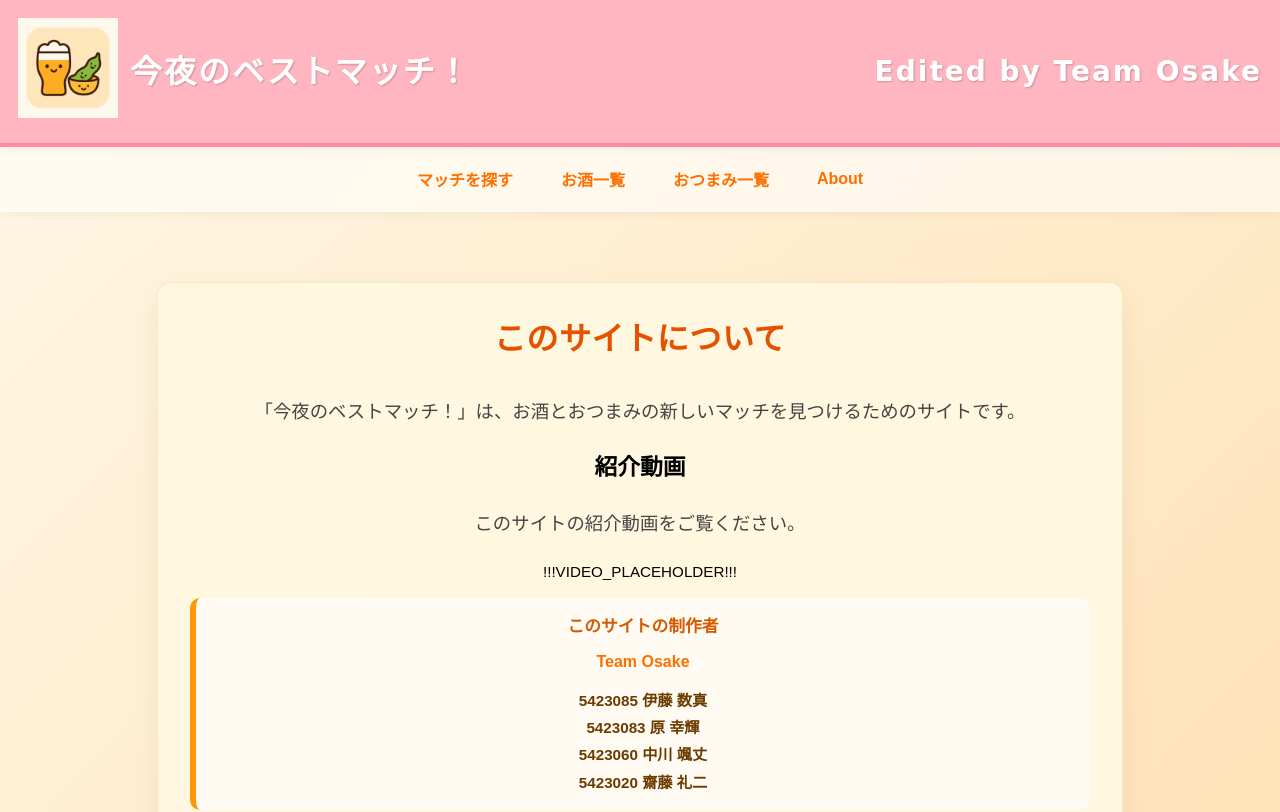
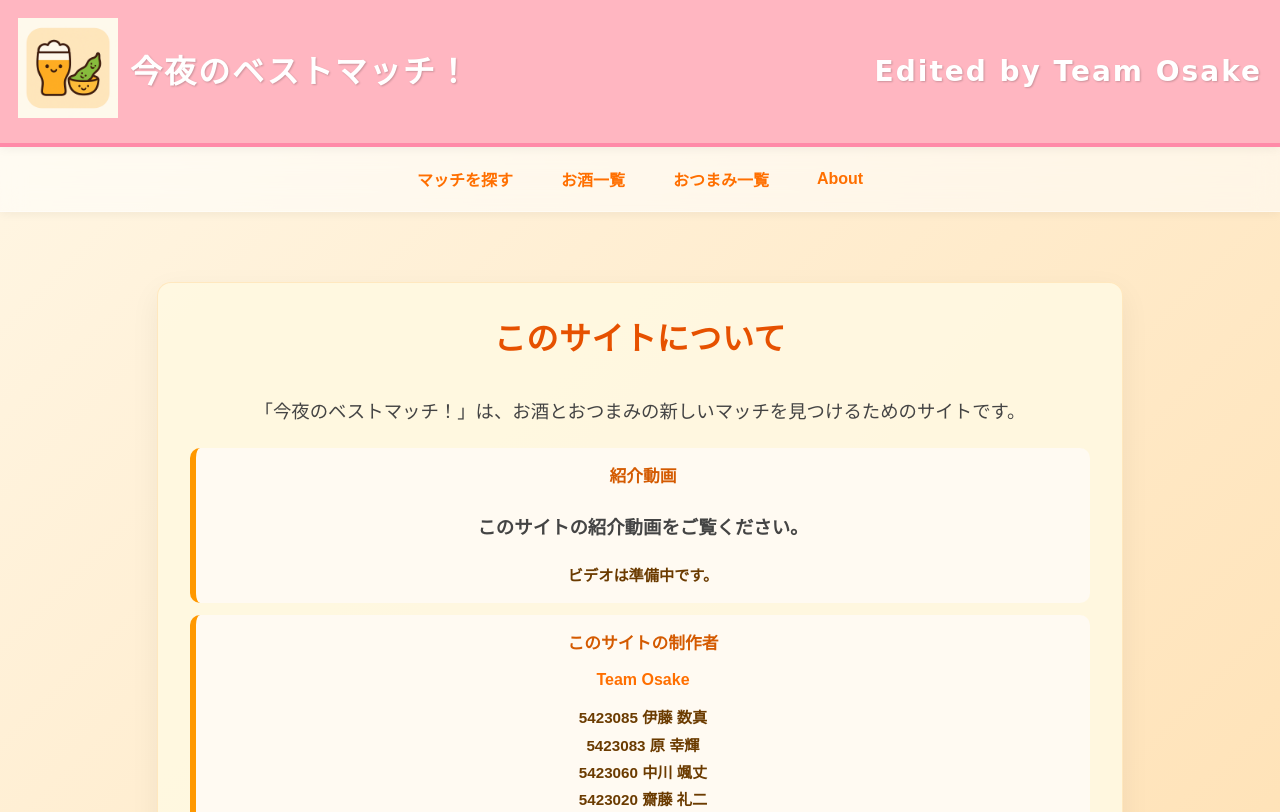
Before and after one commit to sreij/todays_best_match, a React (Vite) app: page /about in a window 1280 px wide. Shown: the top 812 px of the page. Built offline with nearby package versions, Linux system fonts and the light colour scheme; a web font is replaced by a local one.

Commit message:
Aboutページに、スタイル調整と企画書へのリンクを付与

```diff
--- a/public/style.css
+++ b/public/style.css
@@ -90,6 +90,23 @@ section.about p {
   font-size: 1.15rem;
   color: #444;
   margin-bottom: 18px;
+}
+
+section.about .intro-movie {
+  display: block;
+  margin-top: 20px;
+  padding: 14px 18px;
+  background: #fffaf2;
+  border-left: 6px solid #ff9800;
+  border-radius: 10px;
+  font-weight: 600;
+  color: #6b3b00;
+}
+
+section.about .intro-movie h2 {
+  margin: 0 0 6px 0;
+  font-size: 1.05rem;
+  color: #d45a00;
 }
 
 section.about author {
--- a/src/About.jsx
+++ b/src/About.jsx
@@ -1,16 +1,14 @@
-import { Link } from "react-router-dom";
-
 export default function About() {
   return (
     <main>
       <section className="about">
         <h1>このサイトについて</h1>
         <p>「今夜のベストマッチ！」は、お酒とおつまみの新しいマッチを見つけるためのサイトです。</p>
-        <introduction>
+        <div className="intro-movie">
           <h2>紹介動画</h2>
           <p>このサイトの紹介動画をご覧ください。</p>
-          !!!VIDEO_PLACEHOLDER!!!
-        </introduction>
+          ビデオは準備中です。
+        </div>
         <author>
           <h2>このサイトの制作者</h2>
           <h3>Team Osake</h3>
@@ -19,11 +17,11 @@ export default function About() {
           5423060 中川 颯丈<br />
           5423020 齋藤 礼二
         </author>
-        このコンテンツは、日本大学文理学部情報科学科デジタルコンテンツの制作課題です。
+        このコンテンツは、日本大学文理学部情報科学科「デジタルコンテンツ」の制作課題です。
         <br/>
         <a href="https://github.com/sreij/todays_best_match">GitHub リポジトリ</a>
         <br />
-        <a href="">企画書</a>(アップロードしてパスを追加)
+        <a href="dc2025_07.pdf">企画書</a>
         <br />
         <a href="">説明文書</a>(アップロードしてパスを追加)
       </section>
```
